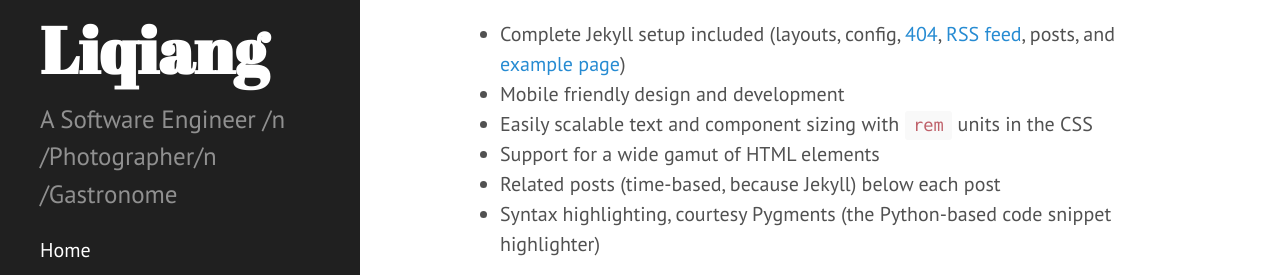
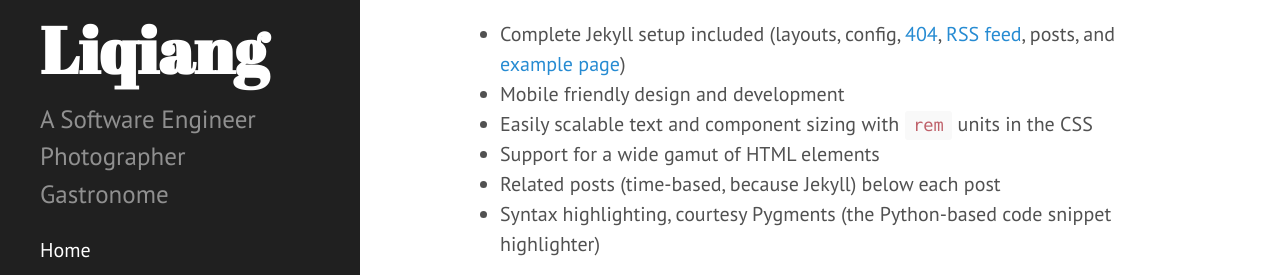
Before and after one commit to helq2612/helq2612.github.io, a Jekyll site: the page built from index.html, in a window 1280 px wide. Shown: the part 402-677 px from the top of the page. Built offline with Jekyll 4.4.1, drawn with Linux system fonts in a browser that asks for light colours; Markdown is read by kramdown in place of the engine named in the settings; the list of posts is cut into pages by our own code.

Commit message:
modify a theme

```diff
--- a/_config.yml
+++ b/_config.yml
@@ -9,7 +9,7 @@ permalink:        pretty
 # Setup
 title:            Liqiang
 tagline:          'Liqiang'
-description:      'A Software Engineer /n /Photographer/n /Gastronome'
+description:      'A Software Engineer <br/> Photographer  <br/> Gastronome '
 url:              https://helq2612.github.io/
 baseurl:          https://helq2612.github.io/
 
```
